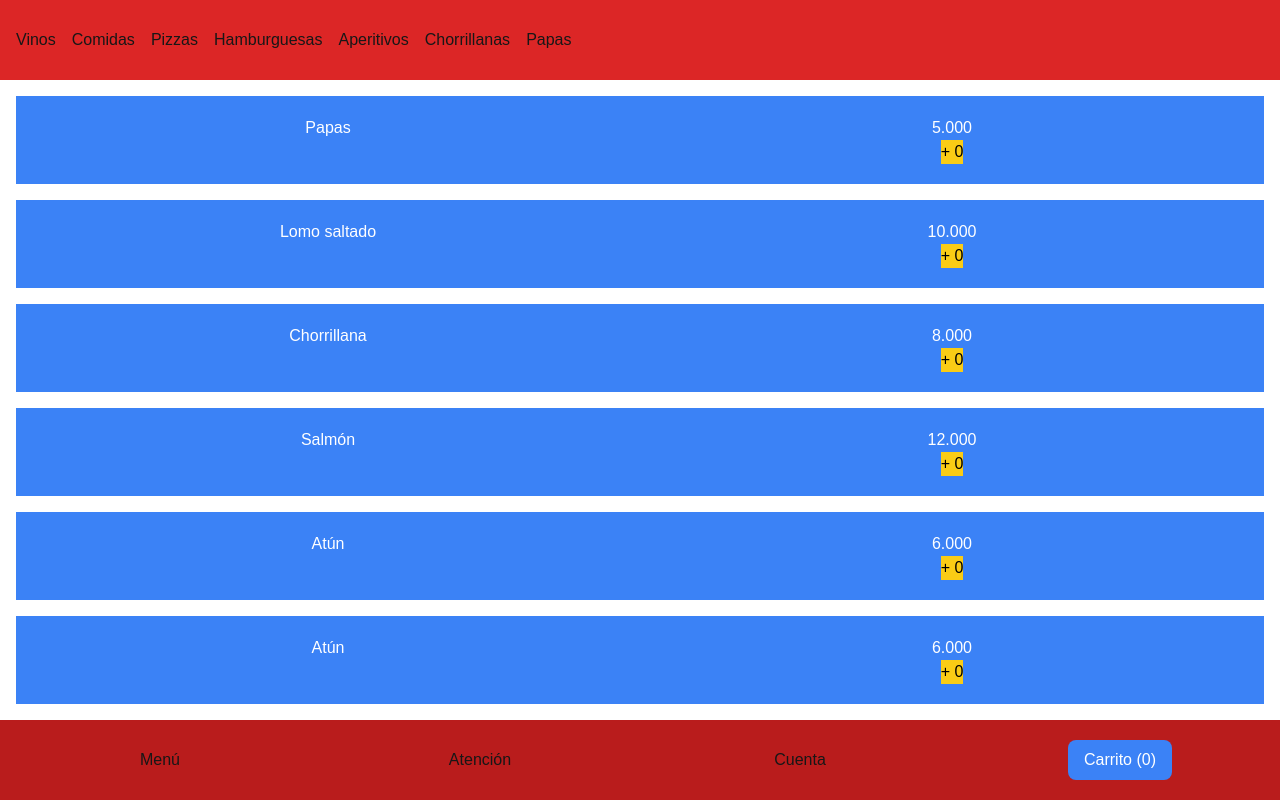
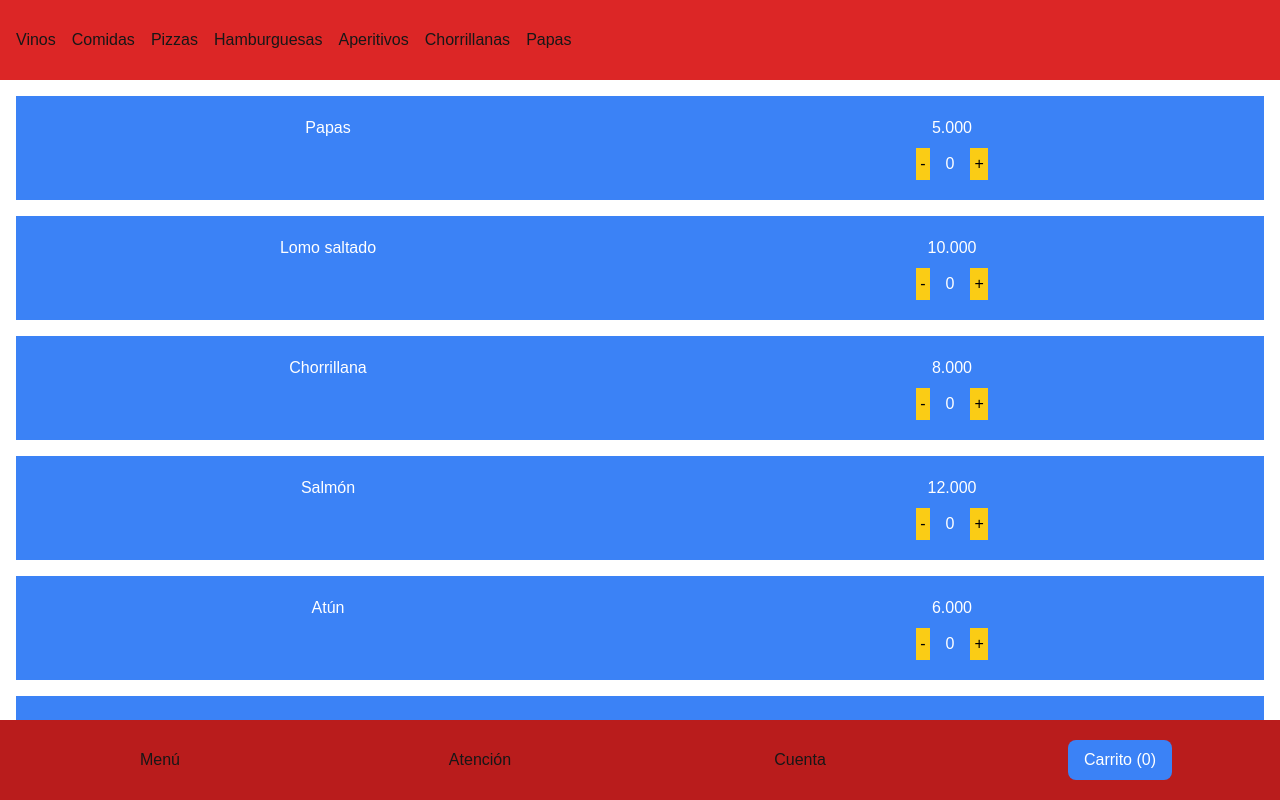
Before and after one commit to CristianTapia/menu, a Next.js app: page /menu in a window 1280 px wide. Built offline with nearby package versions, Linux system fonts and the light colour scheme.

Commit message:
Adding + and - to the products to add to the cart

```diff
--- a/app/ui/Products.tsx
+++ b/app/ui/Products.tsx
@@ -35,14 +35,18 @@ export default function Products() {
         >
           <div className="p-5">{option.name}</div>
 
-          <div className="p-5">
-            <p>{option.price}</p>
-            <button
-              className="bg-yellow-400 text-black"
-              onClick={() => addProduct(option.id)}
-            >
-              + {add[option.id] || 0}
-            </button>
+          <div className="p-5 grid grid-rows-2">
+            <div>{option.price}</div>
+            <div>
+              <button className="bg-yellow-400 text-black p-1">-</button>
+              <span className="p-4">{add[option.id] || 0}</span>
+              <button
+                className="bg-yellow-400 text-black p-1"
+                onClick={() => addProduct(option.id)}
+              >
+                +
+              </button>
+            </div>
           </div>
         </div>
       ))}
```
